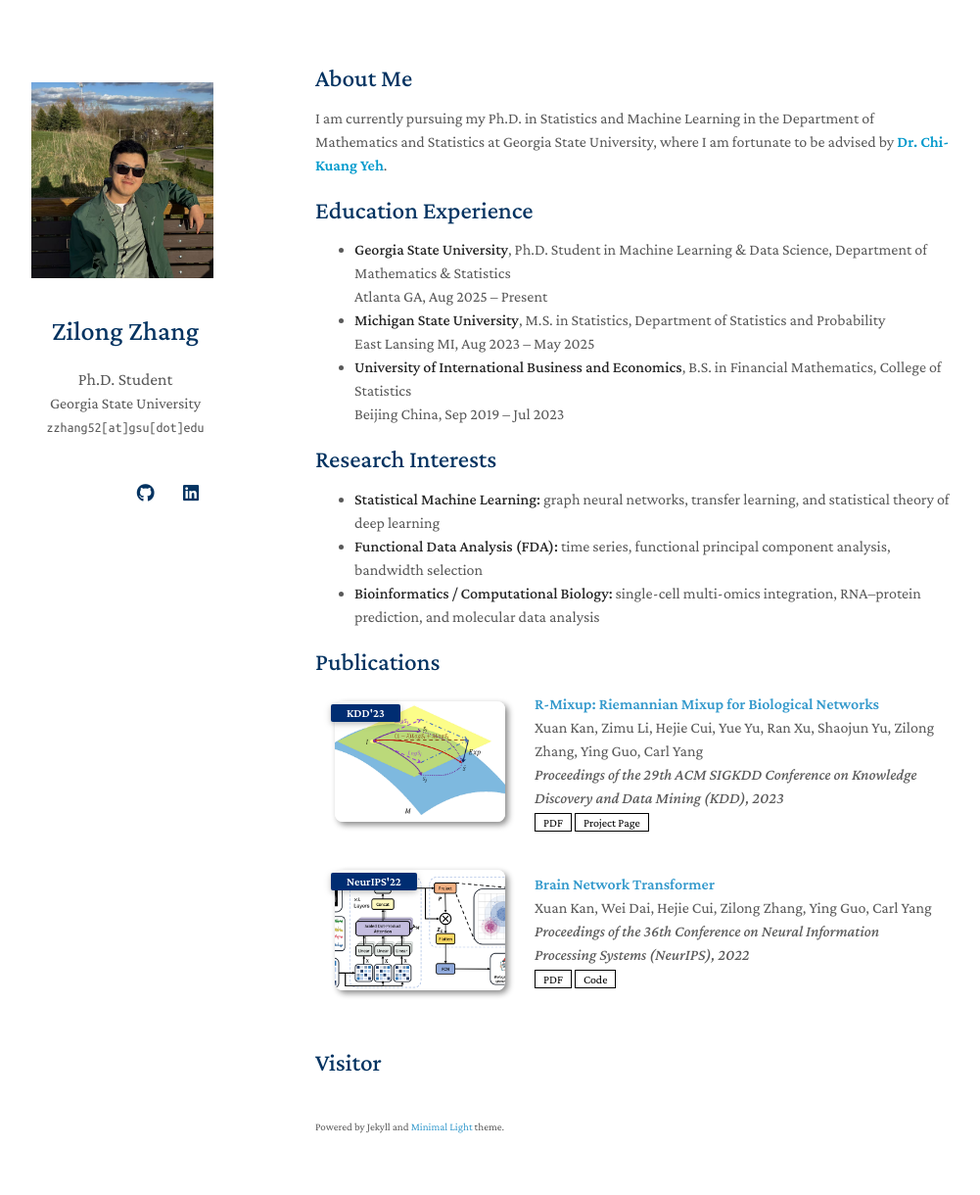
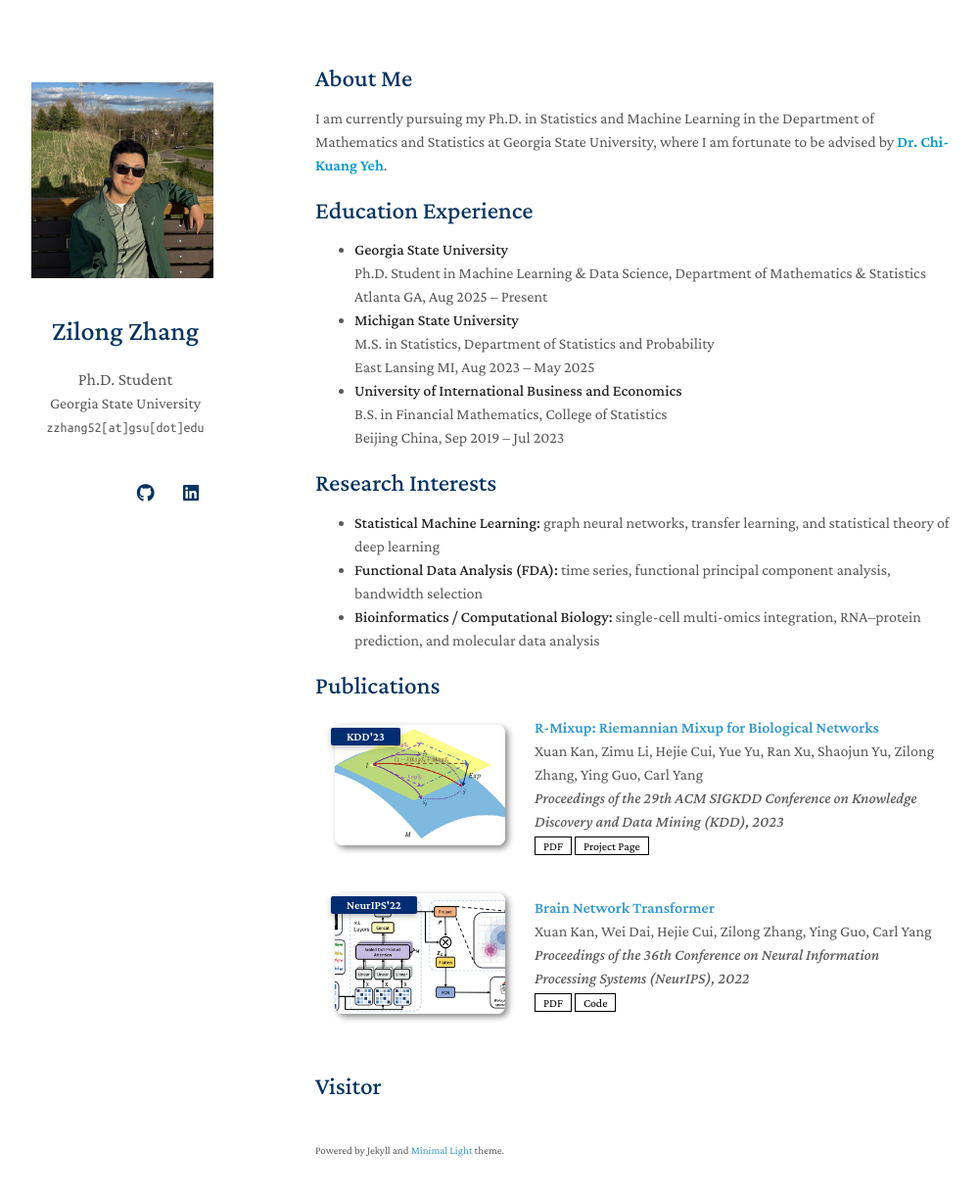
Before and after one commit to zilong7832/zilong7832.github.io, a Jekyll site: the page built from index.md, in a window 1280 px wide and 1255 px high. Shown: the top 1220 px of the window at 98% size, without its empty margins (148-1149 px from the left). Built offline with Jekyll 4.4.1, drawn with Linux system fonts in a browser that asks for light colours; a style sheet for code colours, icons or effects is not loaded; our own code applies the rules of GitHub Pages for plain Markdown files.

```diff
--- a/index.md
+++ b/index.md
@@ -8,11 +8,14 @@ I am currently pursuing my Ph.D. in Statistics and Machine Learning in the Depar
 
 ## Education Experience
 
-- **Georgia State University**, Ph.D. Student in Machine Learning & Data Science, Department of Mathematics & Statistics
+- **Georgia State University**
+<br>Ph.D. Student in Machine Learning & Data Science, Department of Mathematics & Statistics
 <br>Atlanta GA, Aug 2025 – Present
-- **Michigan State University**, M.S. in Statistics, Department of Statistics and Probability
+- **Michigan State University**
+<br>M.S. in Statistics, Department of Statistics and Probability
 <br>East Lansing MI, Aug 2023 – May 2025
-- **University of International Business and Economics**, B.S. in Financial Mathematics, College of Statistics
+- **University of International Business and Economics**
+<br>B.S. in Financial Mathematics, College of Statistics
 <br>Beijing China, Sep 2019 – Jul 2023
 
 ## Research Interests
```
